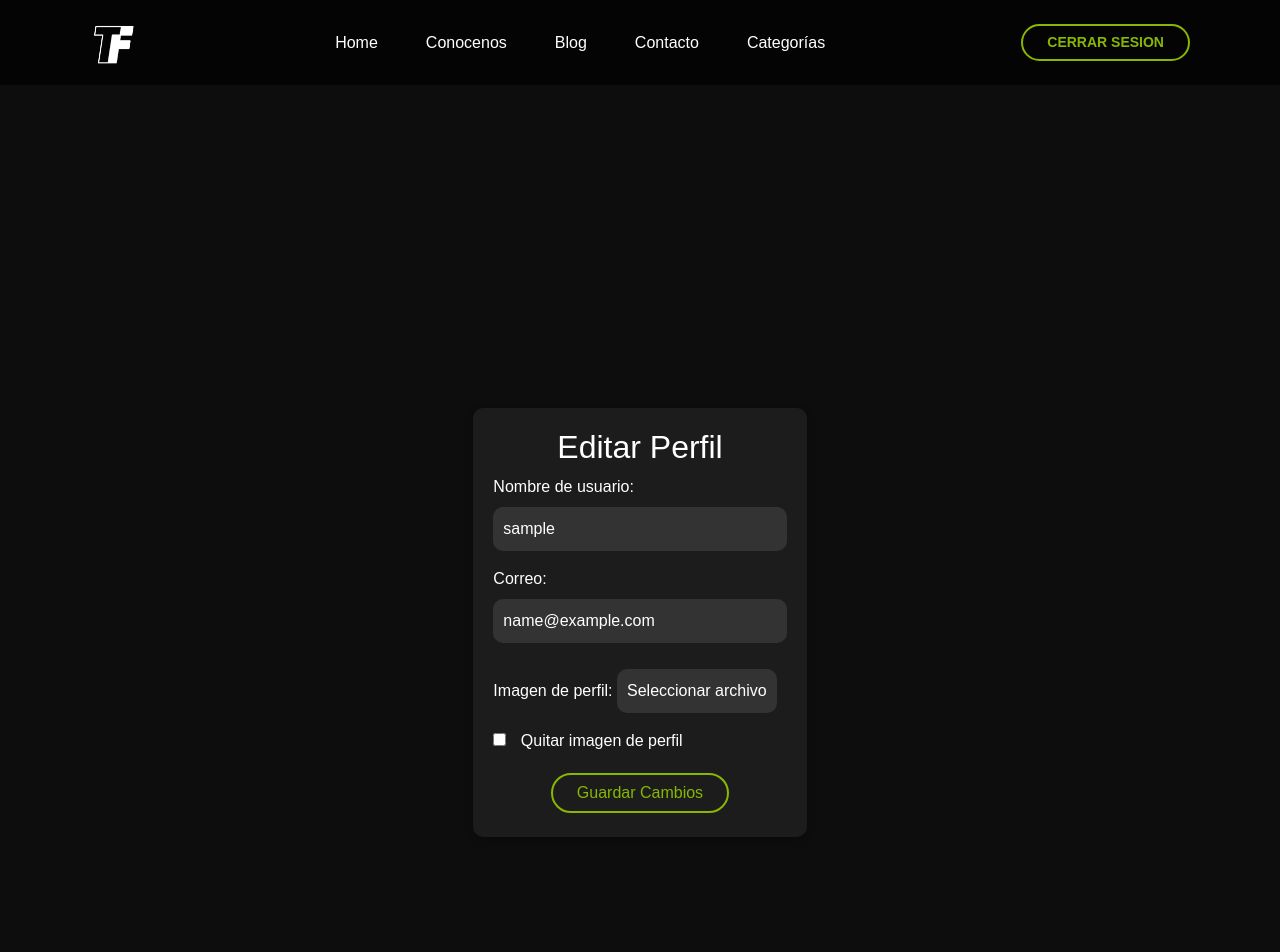
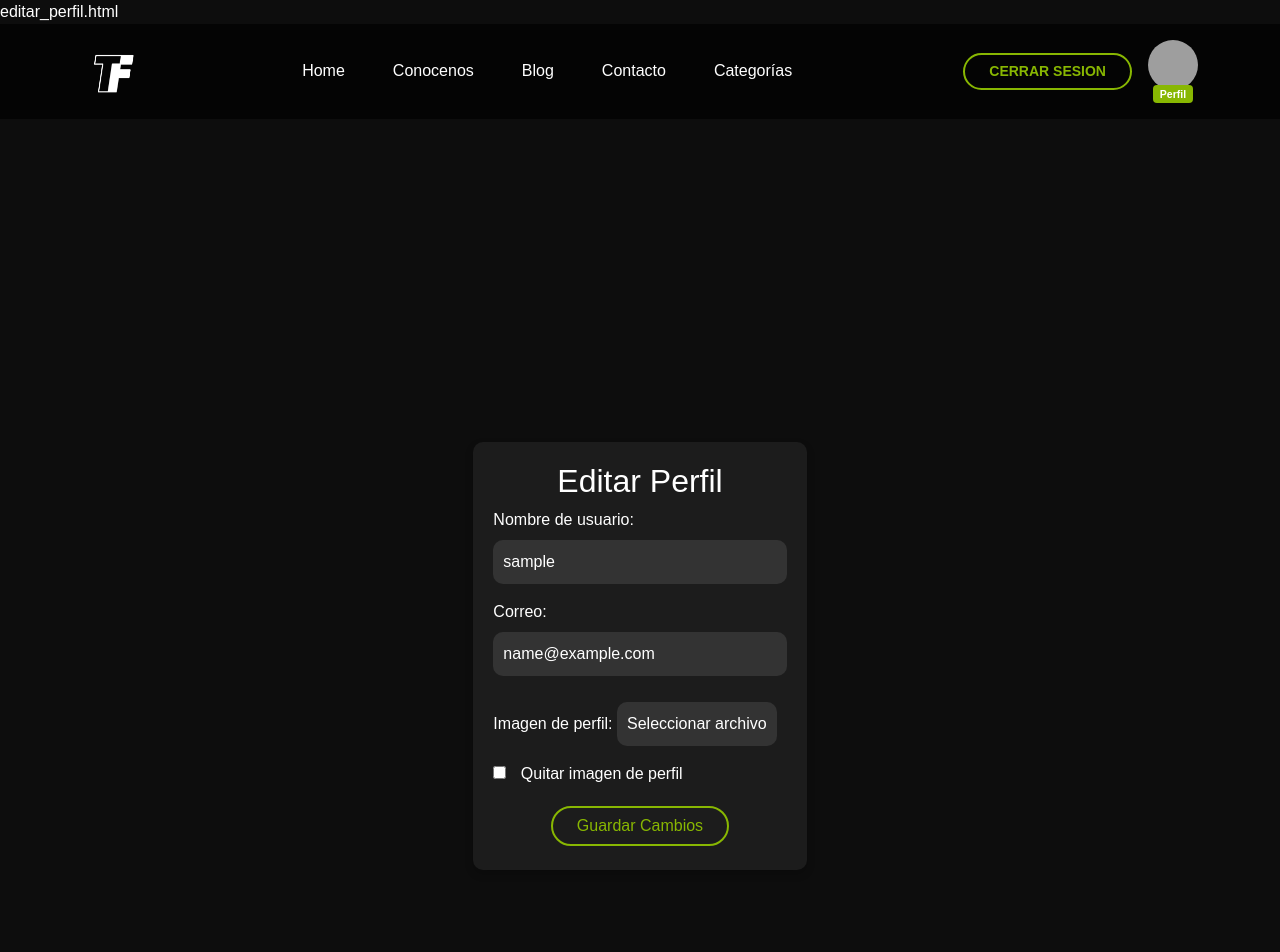
Before and after one commit to anabelaMaciel/proyecto-final-info, a Django app: page /editar-perfil/ in a window 1280 px wide. Shown: the top 952 px of the page. Run offline with Django 5.2, Linux system fonts and the light colour scheme; the visitor is signed in with stand-in values (Sample User, id 1); grey boxes are pictures that could not be loaded.

Commit message:
Arreglo de editar perfil

```diff
--- a/apps/blog/forms.py
+++ b/apps/blog/forms.py
@@ -24,6 +24,7 @@ class EditarPerfilForm(forms.ModelForm):
         widgets = {
             'imagen_perfil': forms.ClearableFileInput(attrs={'class': 'form-control'}),
         }
+
 
 # Formulario de Categorias
 class CategoriasForm(forms.ModelForm):
--- a/apps/blog/views.py
+++ b/apps/blog/views.py
@@ -6,14 +6,12 @@ from django.contrib import messages
 from django.db.models import Prefetch
 from django.http import HttpResponseRedirect
 from django.urls import reverse, reverse_lazy
+from django.core.mail import send_mail, BadHeaderError
+from django.views.generic import CreateView, ListView, DetailView, UpdateView, DeleteView
+
 from .models import Posts, Categorias, Comentarios, Like_comentario, Like_post, Usuario_personalizado
-from .forms import CategoriasForm, PostForm, ComentForm,ContactoForm,UserRegisterForm
-from django.views.generic import CreateView, ListView, DetailView, UpdateView, DeleteView
-from django.core.mail import send_mail, BadHeaderError
-from .forms import EditarPerfilForm
-from .models import Usuario_personalizado
-from .forms import UserRegisterForm
-from django.contrib import messages
+from .forms import CategoriasForm, PostForm, ComentForm, ContactoForm, UserRegisterForm, EditarPerfilForm
+
 
 
 # Vistas de la aplicación
@@ -60,60 +58,6 @@ def contacto(request):
         'form': form
     }
     return render(request, 'contacto.html', data)
-
-
-"""def contacto(request):
-    data = {
-        'form': ContactoForm()
-    }
-    return render(request, 'contacto.html', data)
-
-"""
-"""def contacto(request):
-    if request.method == 'POST':
-        form = ContactoForm(request.POST)
-        if form.is_valid():
-            # Guardar el mensaje en la base de datos
-            contacto = form.save()
-
-            # Enviar el correo
-            subject = f"Nuevo mensaje de contacto: {contacto.asunto}"
-            message = f"Nombre: {contacto.nombre}\nEmail: {contacto.email}\n\nMensaje:\n{contacto.mensaje}"
-            recipient_list = ['tecnofilos.xtech@hotmail.com']
-            send_mail(subject, message,
-                      settings.EMAIL_HOST_USER, recipient_list)
-
-            messages.success(request, 'Tu mensaje ha sido enviado con éxito.')
-            # Redirige a la misma página o a otra que desees
-            return redirect('contacto')
-    else:
-        form = ContactoForm()
-
-    return render(request, 'contacto.html', {'form': form})"""
-
-
-"""def contactanos_view(request):
-    if request.method == 'POST':
-        form = ContactanosForm(request.POST)
-        if form.is_valid():
-            name = form.cleaned_data['name']
-            email = form.cleaned_data['email']
-            message = form.cleaned_data.get('message', '')
-
-            try:
-                send_mail(
-                    f'Mensaje de {name}',
-                    message,
-                    email,
-                    ['tecnofilos.xtech@hotmail.com'],
-                )
-                return redirect('/success')
-            except BadHeaderError:
-                return HttpResponse('Encabezado de correo no válido.')
-    else:
-        form = ContactanosForm()
-
-    return render(request, 'blog/form_contactanos.html', {'form': form})"""
 
 
 def login_view(request):
@@ -191,6 +135,7 @@ def editar_perfil(request):
         return redirect('editar_perfil')
 
     return render(request, 'blog/editar_perfil.html')
+
 
 
 @login_required
--- a/templates/base.html
+++ b/templates/base.html
@@ -276,14 +276,30 @@
                 <small>Categorías</small>
             </a>
         </nav>
-            <div class="d-flex flex-wrap align-items-center">
+        <div class="d-flex flex-wrap align-items-center justify-content-end">
             {% if user.is_authenticated %}
-                        <form method="post" action="{% url 'logout' %}" class="d-inline">
+                <form method="post" action="{% url 'logout' %}" class="d-inline mx-2">
                     {% csrf_token %}
                     <button type="submit" class="btn rounded-pill verde-lima-transparent px-4 btn-transparent mx-2 mt-3">
                         <b class="small">CERRAR SESION</b>
                     </button>
                 </form>
+                <div class="d-flex flex-column align-items-center mx-auto my-3">
+                    <a href="{% url 'editar_perfil' %}" class="p-0 m-0 rounded-circle d-flex align-items-center">
+                        {% if user.imagen_perfil %}
+                            <img src="{{ user.imagen_perfil.url }}" alt="Imagen de perfil" style="width: 50px; height: 50px" class="img-fluid rounded-circle">
+                        {% else %}
+                            <img src="{% static 'path/to/default-image.jpg' %}" alt="Imagen de perfil predeterminada" style="width: 50px; height: 50px" class="img-fluid rounded-circle">
+                        {% endif %}
+                    </a>
+                    <a href="{% url 'editar_perfil' %}" style="margin-top: -5px;">
+                        <small>
+                            <span class="badge text-black verde-lima">Perfil</span>
+                        </small>
+                    </a>
+                </div>
+
+
             {% else %}
                 <a href="{% url 'login' %}" class="btn rounded-pill verde-lima px-4 btn-success mx-2 my-1">
                     <b class="small">INICIAR SESION</b>
@@ -293,14 +309,16 @@
                 </a>
             {% endif %}
         </div>
-        </div>
+
+
+
 </header>
+
 
 
 
     <main class="container py-5">
         {% block content %}
-        <!-- Contenido específico de cada página -->
         {% endblock %}
     </main>
 
--- a/templates/blog/editar_perfil.html
+++ b/templates/blog/editar_perfil.html
@@ -1,3 +1,4 @@
+editar_perfil.html
 {% extends "base.html" %}
 {% block content %}
 
```
Lines whose indentation alone changed are shown as unchanged.
